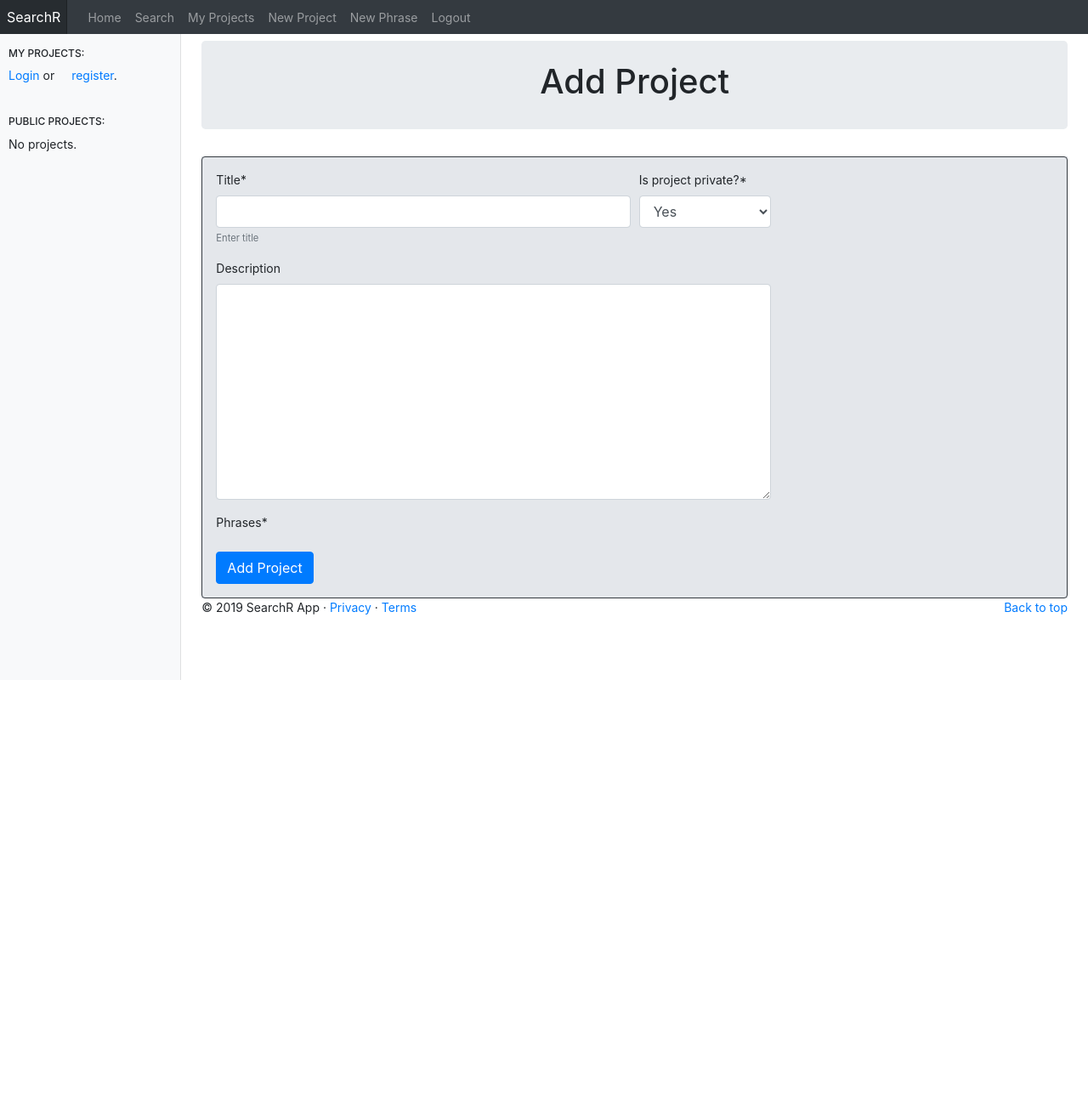
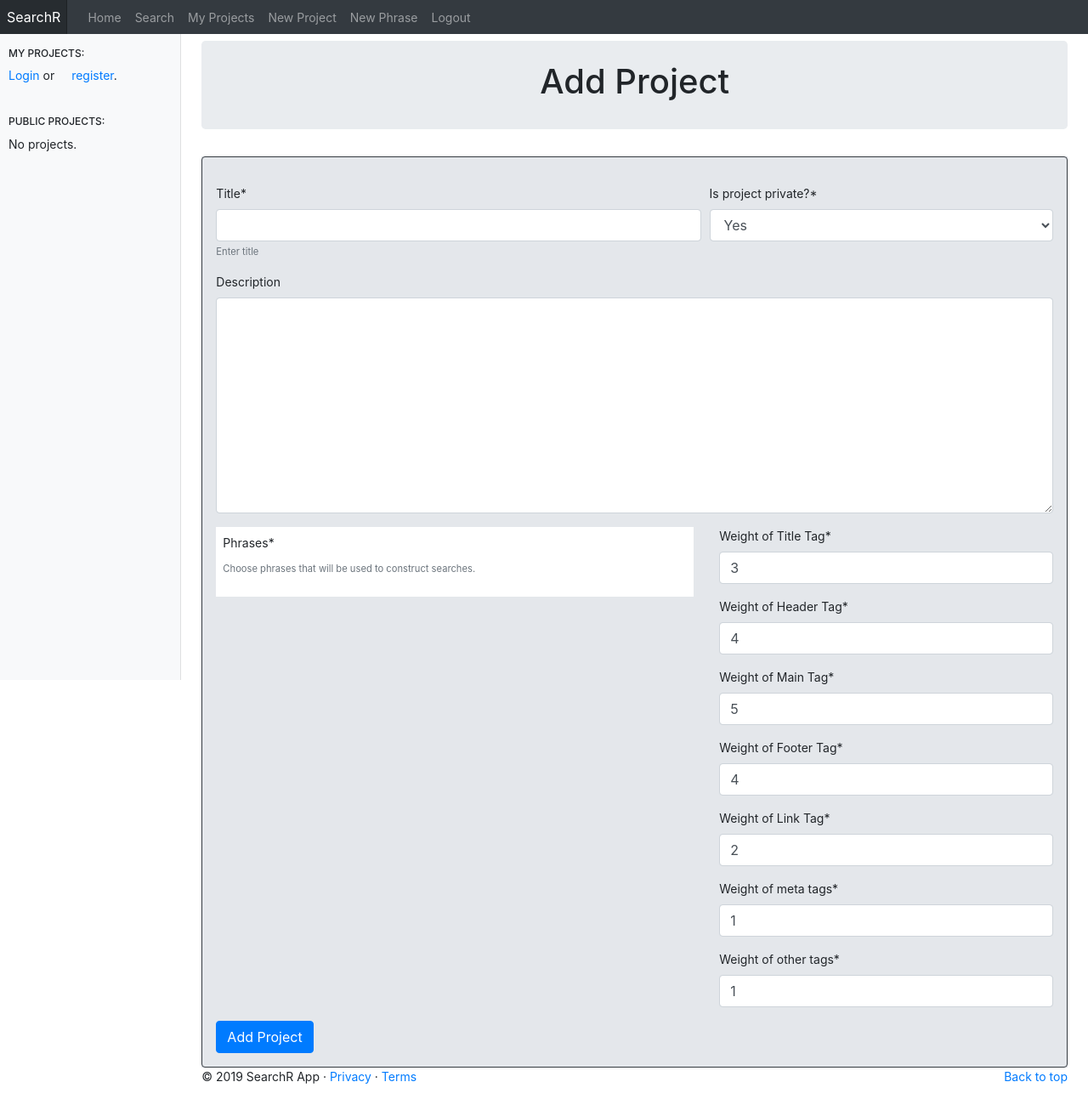
Before and after one commit to cebul55/Searchr_Project, a Django app: page /searchR/add_project/ in a window 1280 px wide. Shown: the whole page at 85% size. Before the commit the page ends 800 px from the top, so only its background shows below. Run offline with Django 3.2, Linux system fonts and the light colour scheme; the visitor is signed in with stand-in values (Sample User, id 1); data comes from the database, SQL or seed files in the repository; data that the repository does not hold is empty; some libraries are stand-ins or nearby versions.

Commit message:
parametrized weights of tags to count accuracy of search result

```diff
--- a/searchr_app/forms/ProjectForm.py
+++ b/searchr_app/forms/ProjectForm.py
@@ -23,14 +23,64 @@ class ProjectForm(forms.ModelForm):
     )
     phrases = forms.ModelMultipleChoiceField(
         queryset=Phrase.objects.all(),
-        widget=forms.CheckboxSelectMultiple()
+        widget=forms.CheckboxSelectMultiple(),
+        help_text='Choose phrases that will be used to construct searches.'
     )
     slug = forms.CharField(
         widget=forms.HiddenInput(),
         required=False,
         validators=[],
     )
+    title_weight = forms.IntegerField(
+        label='Weight of Title Tag',
+        min_value=0,
+        max_value=5,
+        initial=3,
+        required=True,
+    )
+    header_weight = forms.IntegerField(
+        label='Weight of Header Tag',
+        min_value=0,
+        max_value=5,
+        initial=4,
+        required=True,
+    )
+    footer_weight = forms.IntegerField(
+        label='Weight of Footer Tag',
+        min_value=0,
+        max_value=5,
+        initial=4,
+        required=True,
+    )
+    main_weight = forms.IntegerField(
+        label='Weight of Main Tag',
+        min_value=0,
+        max_value=5,
+        initial=5,
+        required=True,
+    )
+    link_weight = forms.IntegerField(
+        label='Weight of Link Tag',
+        min_value=0,
+        max_value=5,
+        initial=2,
+        required=True,
+    )
+    meta_weight = forms.IntegerField(
+        label='Weight of meta tags',
+        min_value=0,
+        max_value=5,
+        initial=1,
+        required=True,
+    )
+    other_weight = forms.IntegerField(
+        label='Weight of other tags',
+        min_value=0,
+        max_value=5,
+        initial=1,
+        required=True,
+    )
 
     class Meta:
         model = Project
-        exclude = ['slug']
+        exclude = ['slug', 'tag_weights']
--- a/searchr_app/models/Project.py
+++ b/searchr_app/models/Project.py
@@ -21,6 +21,7 @@ class Project(models.Model):
     description = models.TextField(blank=True)
     is_private = models.BooleanField(default=True, null=False)
     slug = models.SlugField(max_length=PROJECT_TITLE_LENGTH, null=False, unique=False)
+    tag_weights = models.TextField(blank=False)
 
     def __str__(self):
         return self.title
--- a/searchr_app/views/AddProjectView.py
+++ b/searchr_app/views/AddProjectView.py
@@ -1,9 +1,32 @@
+import json
+
 from django.contrib.auth.decorators import login_required
 from django.shortcuts import render, redirect
 from django.utils.decorators import method_decorator
 from django.views import View
 
 from searchr_app.forms import ProjectForm
+
+
+def construct_json_weights(form):
+    form_title = form.cleaned_data['title_weight']
+    form_header = form.cleaned_data['header_weight']
+    form_main = form.cleaned_data['main_weight']
+    form_footer = form.cleaned_data['footer_weight']
+    form_link = form.cleaned_data['link_weight']
+    form_other = form.cleaned_data['other_weight']
+    form_meta = form.cleaned_data['meta_weight']
+    dict = {
+        "Title": form_title,
+        "Header": form_header,
+        "Main": form_main,
+        "Footer": form_footer,
+        "Link": form_link,
+        "Meta": form_meta,
+        "Other": form_other,
+    }
+    # print(dict)
+    return dict
 
 
 class AddProjectView(View):
@@ -25,7 +48,11 @@ class AddProjectView(View):
         self.form = ProjectForm(request.POST)
 
         if self.form.is_valid():
-            project = self.form.save(commit=True)
+            json_weigths = construct_json_weights(self.form)
+            project = self.form.save(commit=False)
+            # Read weights from form
+            project.tag_weights = json.dumps(json_weigths)
+            project.save()
             # get chosen phrases and update m2m relationship
             phrases = self.form.cleaned_data['phrases']
             for p in phrases:
--- a/searchr_app/views/ProjectView.py
+++ b/searchr_app/views/ProjectView.py
@@ -1,3 +1,5 @@
+import json
+
 from django.contrib.auth.models import User
 from django.shortcuts import render
 from django.views import View
@@ -16,10 +18,12 @@ class ProjectView(View):
 
         context_dict['project'] = project
 
+        tags_weight = json.loads(project.tag_weights)
         searches = []
         if project:
             searches_query_set = Search.objects.filter(project=project)
             searches = searches_query_set.all()
 
         context_dict['searches'] = searches
+        context_dict['tags'] = tags_weight
         return render(request, 'searchr_app/project.html', context_dict)
--- a/searchr_app/views/SearchObjectView.py
+++ b/searchr_app/views/SearchObjectView.py
@@ -23,11 +23,14 @@ class SearchObjectView(View):
         context_dict['search'] = search
         context_dict['project'] = project
         phrases = []
-        print(search.phrases_list)
+        # print(search.phrases_list)
+        tags_weight = json.loads(project.tag_weights)
+
         if search:
             phrases = json.decoder.JSONDecoder().decode(search.phrases_list)
 
         context_dict['phrases'] = phrases
+        context_dict['tags'] = tags_weight
 
         try:
             search_results = SearchResult.objects.filter(search=search)
--- a/templates/searchr_app/add_phrase.html
+++ b/templates/searchr_app/add_phrase.html
@@ -21,6 +21,11 @@
                 <form role="form" id="category_form" method="post" action="{% url 'searchr_app:add_phrase' %}">
                     {% csrf_token %}
                     <div class="form-row">
+                        <div class="form-group col-md-12">
+                            {{ form|as_crispy_errors }}
+                        </div>
+                    </div>
+                    <div class="form-row">
                         <div class="form-group col-md-8 mb-0">
                             {{ form.value|as_crispy_field }}
                         </div>
--- a/templates/searchr_app/add_project.html
+++ b/templates/searchr_app/add_project.html
@@ -21,18 +21,26 @@
                 <form role="form" id="add_project_form" method="post" action="{% url 'searchr_app:add_project' %}">
                     {% csrf_token %}
                     <div class="form-row">
-                        <div class="form-group col-md-6 mb-0">
+                        <div class="form-group col-md-12">
+                            {{ form|as_crispy_errors }}
+                        </div>
+                    </div>
+                    <div class="form-row">
+                        <div class="form-group col-md-7 mb-0">
                             {{ form.title|as_crispy_field }}
                         </div>
-                        <div class="form-group col-md-2 mb-0">
+                        <div class="form-group col-md-5 mb-0">
                             {{ form.is_private|as_crispy_field }}
                         </div>
                     </div>
                     <div class="form-row">
-                        <div class="form-group col-md-8 mb-0">
+                        <div class="form-group col-md-12 mb-0">
                             {{ form.description|as_crispy_field }}
                         </div>
                     </div>
+                    <div class="row">
+                        <div class="col-md-7">
+                            <div class="overflow-auto p-2" style="max-height: 70%; background-color: white;">
                                 <div class="form-row">
                                     <div class="form-group col-md-8 mb-0">
                                         {{ form.phrases|as_crispy_field }}
@@ -41,13 +49,48 @@
                                         {{ form.user|as_crispy_field }}
                                     </div>
                                 </div>
-                    <div class="form-row">
-                        <div class="form-group col-md-8 mb-0">
-                            {% for error in form.non_field_errors %}
-                            {{ error }}
-                            {% endfor %}
                             </div>
                         </div>
+                        <div class="col-md-5">
+                            <div class="form-row">
+                                <div class="form-group col-md-12 mb-0">
+                                    {{ form.title_weight|as_crispy_field }}
+                                </div>
+                            </div>
+
+                            <div class="form-row">
+                                <div class="form-group col-md-12 mb-0">
+                                    {{ form.header_weight|as_crispy_field }}
+                                </div>
+                            </div>
+                            <div class="form-row">
+                                <div class=" form-group col-md-12 mb-0">
+                                    {{ form.main_weight|as_crispy_field }}
+                                </div>
+                            </div>
+                            <div class="form-row">
+                                <div class=" form-group col-md-12 mb-0">
+                                    {{ form.footer_weight|as_crispy_field }}
+                                </div>
+                            </div>
+                            <div class="form-row">
+                                <div class=" form-group col-md-12 mb-0">
+                                    {{ form.link_weight|as_crispy_field }}
+                                </div>
+                            </div>
+                            <div class="form-row">
+                                <div class="form-group col-md-12 mb-0">
+                                    {{ form.meta_weight|as_crispy_field }}
+                                </div>
+                            </div>
+                            <div class="form-row">
+                                 <div class=" form-group col-md-12 mb-0">
+                                     {{ form.other_weight|as_crispy_field }}
+                                 </div>
+                            </div>
+                        </div>
+                    </div>
+
                     <button class="btn btn-primary" type="submit" name="submit">Add Project</button>
                 </form>
             </div>
--- a/templates/searchr_app/new_search.html
+++ b/templates/searchr_app/new_search.html
@@ -32,6 +32,11 @@
                 <div class="col-md-12 border border-dark rounded-top p-3">
                     <form class="form" role="form" id="new_advanced_search" method="post" action="{% url 'searchr_app:new_search' project_id %}"  >
                         {% csrf_token %}
+                        <div class="form-row">
+                            <div class="form-group col-md-12">
+                                {{ advanced_search_form|as_crispy_errors }}
+                            </div>
+                        </div>
                         <div class="form-row">
                             <div class="form-group col-md-8 mb-0">
                                 {{ advanced_search_form.title|as_crispy_field }}
```
Also changed, not shown: searchr_app/file_analyzer/HTMLFileAnalyzer.py (+27 -8 lines), templates/searchr_app/project.html (+33 -0 lines), templates/searchr_app/show_search.html (+34 -0 lines). Lines whose indentation alone changed are shown as unchanged.
